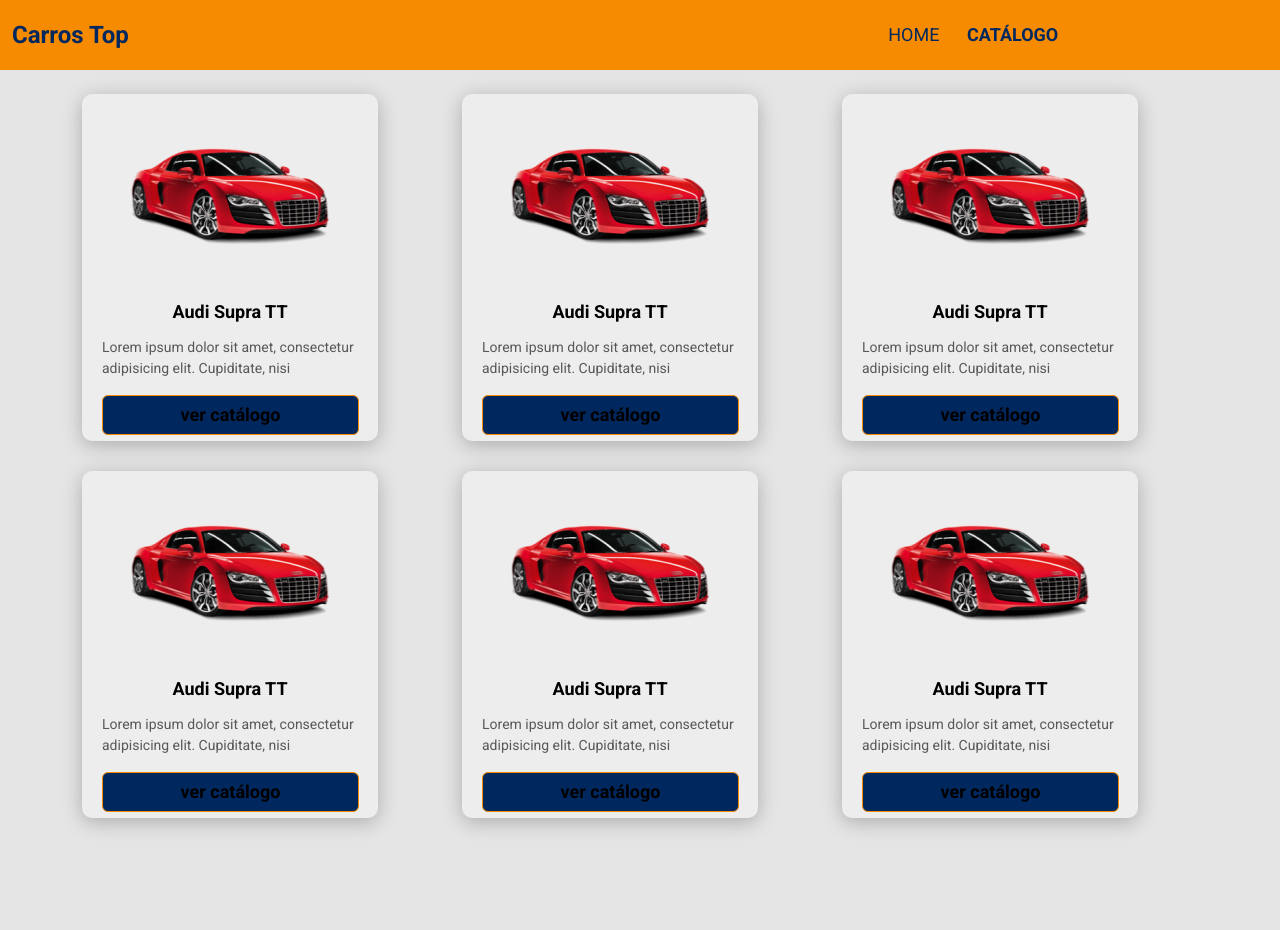
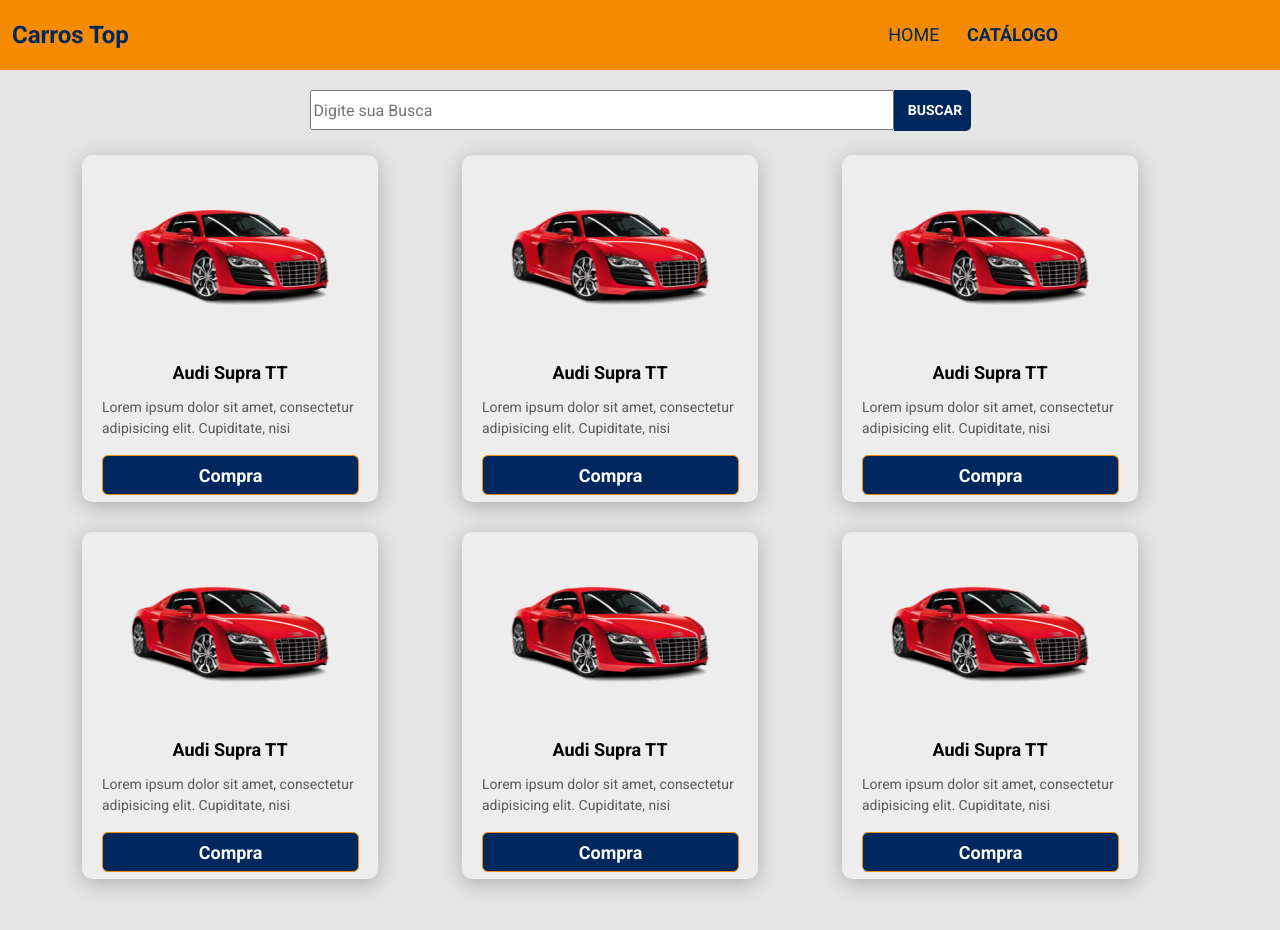
Before and after one commit to silver15/CatalogoCarros, a React (Create React App) app in the folder frontweb/: page /products in a window 1280 px wide. Shown: the top 930 px of the page. Built offline with nearby package versions, Linux system fonts and the light colour scheme.

Commit message:
Button Seach

```diff
--- a/frontweb/src/Routes.tsx
+++ b/frontweb/src/Routes.tsx
@@ -5,7 +5,7 @@
 
 const Routes = () => (
   <BrowserRouter>
-  <Navbar />
+    <Navbar />
     <Switch>
       <Route path="/" exact>
         <Home />
--- /dev/null
+++ b/frontweb/src/components/ButtonBay/index.tsx
@@ -0,0 +1,14 @@
+import './styles.css';
+
+
+const ButtonBay = () =>{
+
+    return(
+        <button className="btn btn-primary btn-icon">
+            <h6>Compra</h6>
+        </button>
+    );
+
+}
+
+export default ButtonBay;
--- /dev/null
+++ b/frontweb/src/components/ButtonBay/styles.css
@@ -0,0 +1,11 @@
+.btn-icon{
+    width: 150px;
+    height: 50px;
+    background-color: #00285F;
+
+
+}
+
+.btn-icon h6{
+    color: #fff;
+}
--- a/frontweb/src/components/ProductCard/index.tsx
+++ b/frontweb/src/components/ProductCard/index.tsx
@@ -1,7 +1,8 @@
 import './styles.css';
 
 import ProductImg from 'assets/images/car-card.png';
-import ButtonIcon from 'components/buttonIcon';
+
+import ButtonBay from 'components/ButtonBay';
 const ProductCard = () => {
   return (
     <>
@@ -16,7 +17,7 @@
             Cupiditate, nisi
           </p>
           <div className="Button-card">
-            <ButtonIcon />
+            <ButtonBay />
           </div>
         </div>
       </div>
--- a/frontweb/src/components/buttonPesquisa/index.tsx
+++ b/frontweb/src/components/buttonPesquisa/index.tsx
@@ -2,10 +2,12 @@
 
 const ButtonPesquisa = () => {
   return (
-    <div className="button-pesquisa" >
-      <button>
-        <h6>ver catálogo</h6>
-      </button>
+    <div className="btn-container">
+      <input type="text" name="name" placeholder="Digite sua Busca" />
+
+      <div className="btn-icon-container">
+        <h6>BUSCAR</h6>
+      </div>
     </div>
   );
 };
--- a/frontweb/src/components/buttonPesquisa/styles.css
+++ b/frontweb/src/components/buttonPesquisa/styles.css
@@ -1,8 +1,45 @@
-.button-pesquisa{
-    width: 199px;
+.btn-icon-container {
+  width: 77px;
+  height: 40;
+  background-color: #00285f;
+  border-radius: 0px 5px 5px 0px;
+}
+
+.btn-container {
+  display: flex;
+  justify-content: center;
+  margin: 20px;
+}
+
+.btn-icon-container h6 {
+  color: #fff;
+  text-align: center;
+  padding: 12px 8px 12px 14px;
+  font-size: 14px;
+}
+
+.btn-container input {
+  width: 199px;
+  height: 40px;
+}
+
+@media (min-width: 576px) {
+  .btn-container input {
+    width: 320px;
     height: 40px;
-    background-color: #00285F;
-    margin-bottom: 10px;
+  }
+}
 
+@media (min-width: 768px) {
+  .btn-container input {
+    width: 516px;
+    height: 40px;
+  }
+}
 
+@media (min-width: 992px) {
+  .btn-container input {
+    width: 584px;
+    height: 40px;
+  }
 }
--- a/frontweb/src/pages/Catalog/index.tsx
+++ b/frontweb/src/pages/Catalog/index.tsx
@@ -1,7 +1,10 @@
 import ProductCard from 'components/ProductCard';
+import ButtonPesquisa from 'components/buttonPesquisa';
 
 const Catalog = () => {
   return (
+    <>
+      <ButtonPesquisa />
       <div className="container my-4">
         <div className="row">
           <div className="col-sm-6 col-lg-4">
@@ -24,6 +27,7 @@
           </div>
         </div>
       </div>
+    </>
   );
 };
 
```
Lines whose indentation alone changed are shown as unchanged.
